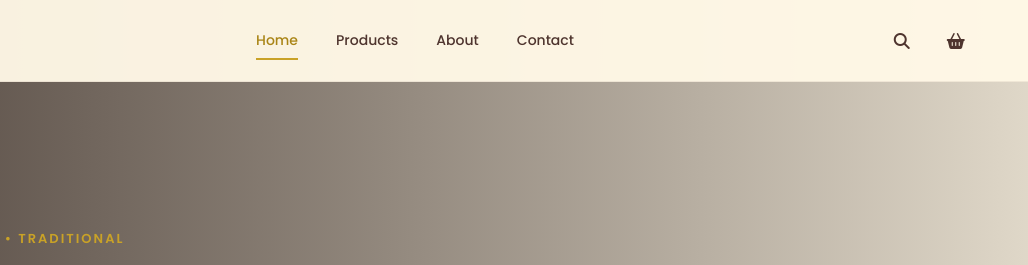
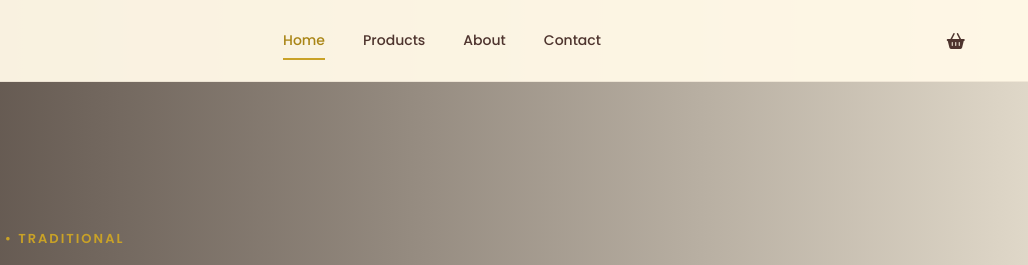
Before and after one commit to meerannoufal03-oss/ular-suvai-v3, a plain HTML site: page index.html in a window 1280 px wide. Shown: the top 265 px of the page, 252-1280 px from the left. Drawn offline with Linux system fonts and the light colour scheme.

Commit message:
Update index.html

```diff
--- a/index.html
+++ b/index.html
@@ -58,9 +58,6 @@
             <!-- Right Side Icons -->
             <div class="nav-actions">
 
-                <button class="nav-icon-btn" aria-label="Search">
-                    <i class="fa-solid fa-magnifying-glass"></i>
-                </button>
 
                 <a href="#categories" class="nav-icon-btn cart-btn" aria-label="Products">
                     <i class="fa-solid fa-basket-shopping"></i>
```
